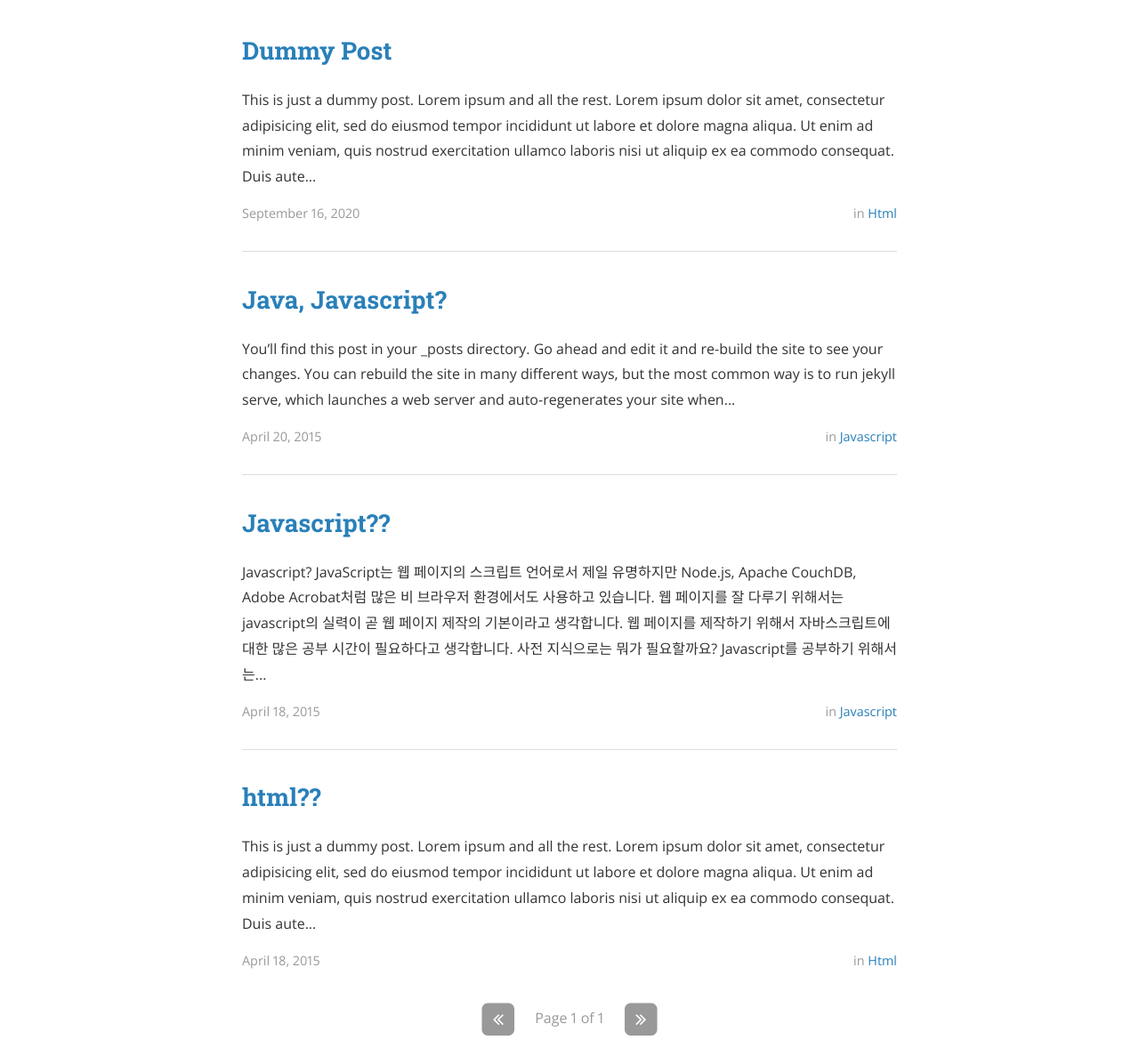
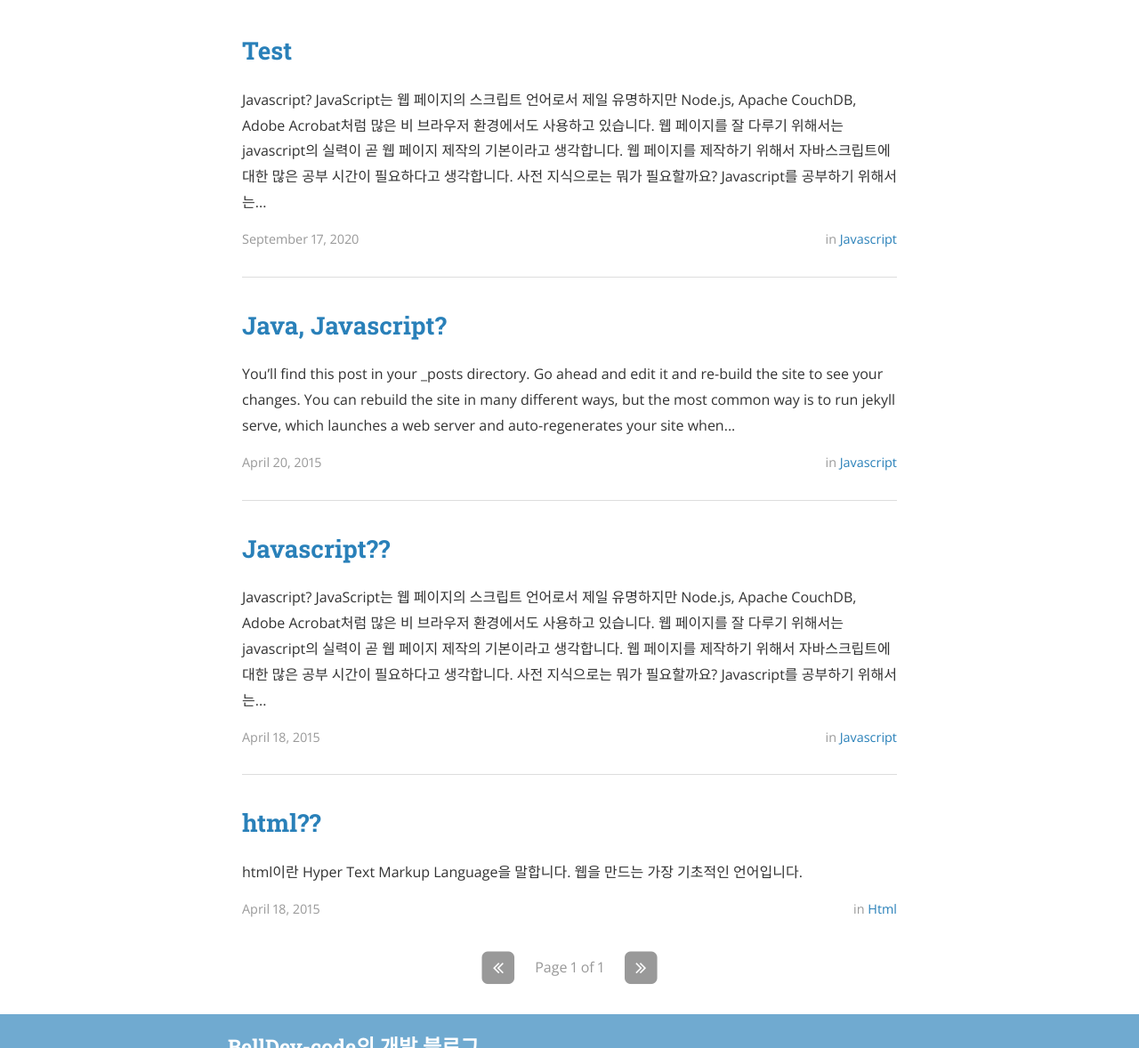
Before and after one commit to bellDev-code/bellDev-code.github.io, a Jekyll site: the page built from index.html, in a window 1280 px wide and 1400 px high, scrolled down 283 px. Shown: the part 222-1400 px from the top of the window at 89% size. Built offline with Jekyll 4.4.1, drawn with Linux system fonts in a browser that asks for light colours; nearby versions of some CDN libraries; the list of posts is cut into pages by our own code.

Commit message:
포스팅

```diff
--- a/_posts/2015-04-18-dummy2.md
+++ b/_posts/2015-04-18-dummy2.md
@@ -6,11 +6,4 @@ author: BellDev-code
 categories: html
 ---
 
-This is just a dummy post. Lorem ipsum and all the rest.
-
-Lorem ipsum dolor sit amet, consectetur adipisicing elit, sed do eiusmod
-tempor incididunt ut labore et dolore magna aliqua. Ut enim ad minim veniam,
-quis nostrud exercitation ullamco laboris nisi ut aliquip ex ea commodo
-consequat. Duis aute irure dolor in reprehenderit in voluptate velit esse
-cillum dolore eu fugiat nulla pariatur. Excepteur sint occaecat cupidatat non
-proident, sunt in culpa qui officia deserunt mollit anim id est laborum.
+html이란 Hyper Text Markup Language을 말합니다. 웹을 만드는 가장 기초적인 언어입니다.
--- a/_posts/2020-09-16-dummy.md
+++ /dev/null
@@ -1,16 +0,0 @@
----
-layout: post
-title: "Dummy Post"
-date: 2020-09-16T14:25:52-05:00
-author: BellDev-code
-categories: html
----
-
-This is just a dummy post. Lorem ipsum and all the rest.
-
-Lorem ipsum dolor sit amet, consectetur adipisicing elit, sed do eiusmod
-tempor incididunt ut labore et dolore magna aliqua. Ut enim ad minim veniam,
-quis nostrud exercitation ullamco laboris nisi ut aliquip ex ea commodo
-consequat. Duis aute irure dolor in reprehenderit in voluptate velit esse
-cillum dolore eu fugiat nulla pariatur. Excepteur sint occaecat cupidatat non
-proident, sunt in culpa qui officia deserunt mollit anim id est laborum.
--- /dev/null
+++ b/_posts/2020-09-17-javascript01.md
@@ -0,0 +1,23 @@
+---
+layout: post
+title: "Test"
+date: 2020-09-17T18:25:52-05:00
+author: BellDev-code
+categories: Javascript
+tags: js vanilajs
+---
+
+## Javascript?
+
+JavaScript는 웹 페이지의 스크립트 언어로서 제일 유명하지만 Node.js, Apache CouchDB, Adobe Acrobat처럼 많은 비 브라우저 환경에서도 사용하고 있습니다. 웹 페이지를 잘 다루기 위해서는 javascript의 실력이 곧 웹 페이지 제작의 기본이라고 생각합니다. 웹 페이지를 제작하기 위해서 자바스크립트에 대한 많은 공부 시간이 필요하다고 생각합니다.
+
+### 사전 지식으로는 뭐가 필요할까요?
+
+Javascript를 공부하기 위해서는 `Html`, `CSS`의 기초지식이 필요하다고 생각합니다.
+또한, 조금의 `프로그래밍 경험`이 있으면 매우 좋습니다!
+
+### Javascript는 무엇인가요??
+
+Javascript는 크로스-플랫폼, 객체지향 스크립트 언어입니다. `작고 가벼운` 장점을 가지고 있습니다.
+기존의 웹 사이트를 html과 css만으로는 정적인 웹 사이트를 만드는데, Javascript를 배움으로서 웹
+페이지를 `동적`으로 만들 수 있는 장점이 있습니다!
```
